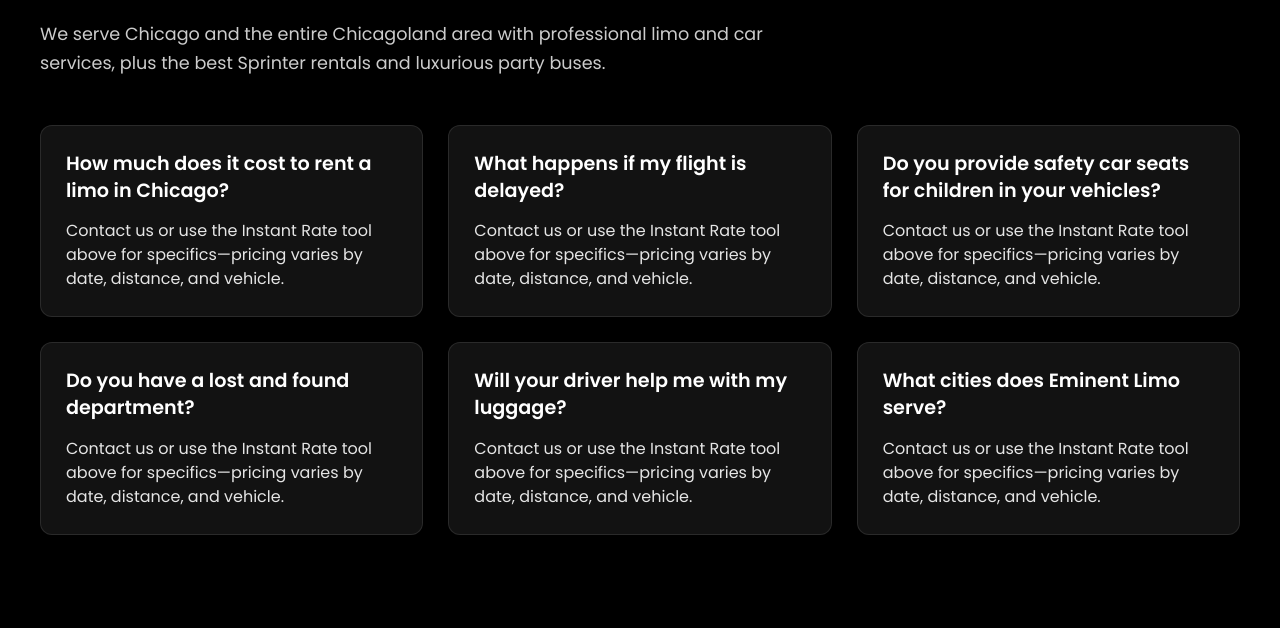
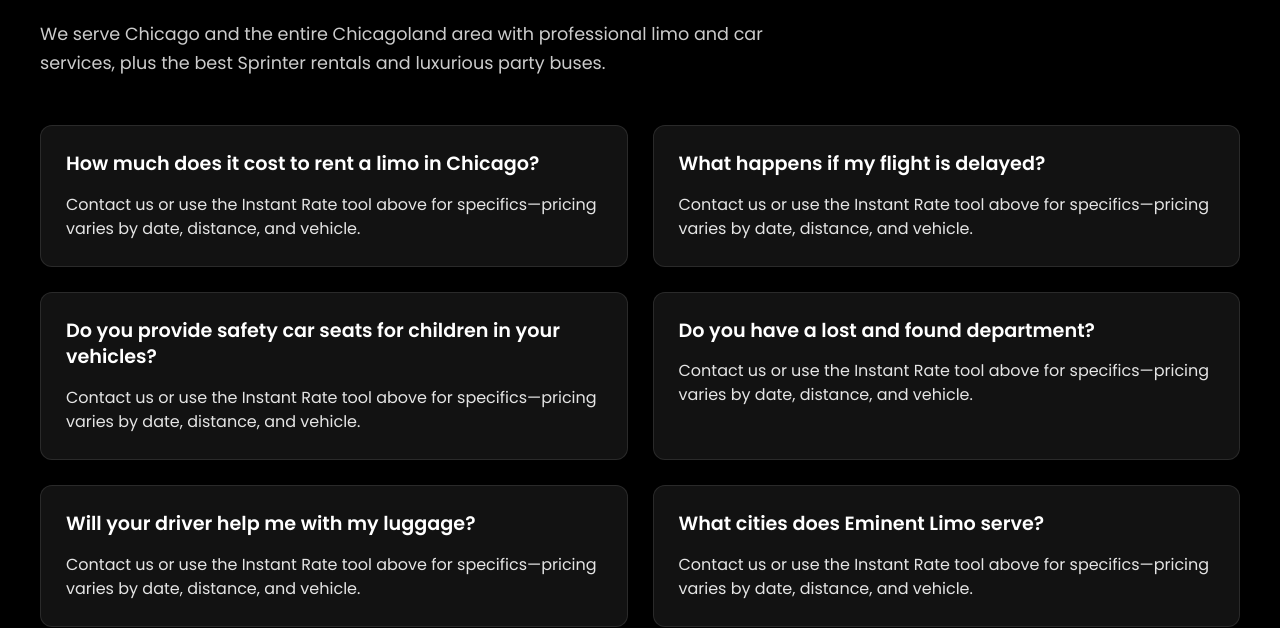
Before and after one commit to ZainManzoor2003/Rent-Car, a React (Vite) app in the folder client/: page /check-rates in a window 1280 px wide. Shown: the part 3580-4208 px from the top of the page. Built offline with nearby package versions, Linux system fonts and the light colour scheme.

Commit message:
light mode addition

```diff
--- a/client/src/components/Contact.css
+++ b/client/src/components/Contact.css
@@ -12,7 +12,7 @@
 
 .contact-header {
   margin-bottom: 0rem;
-  padding: 8rem 2rem;
+  padding: 8rem 2rem 2rem 2rem;
   max-width: 1200px;
   margin-left: auto;
   margin-right: auto;
--- a/client/src/pages/Transportation.css
+++ b/client/src/pages/Transportation.css
@@ -253,7 +253,7 @@
 
 .faq-grid {
   display: grid;
-  grid-template-columns: repeat(auto-fit, minmax(350px, 1fr));
+  grid-template-columns: repeat(auto-fit, minmax(400px, 1fr));
   gap: 25px;
 }
 
```
